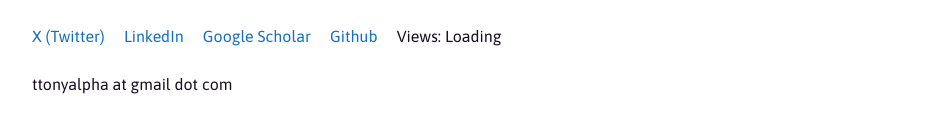
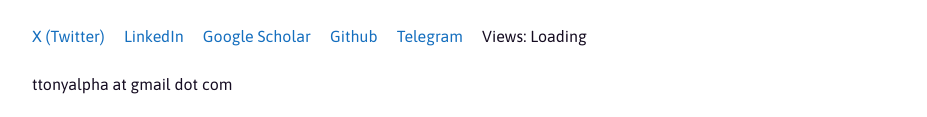
Before and after one commit to tttonyalpha/tttonyalpha.github.io, a plain HTML site: page index.html in a window 1280 px wide. Shown: the part 331-448 px from the top of the page, without its empty margins (176-1103 px from the left). Drawn offline with nearby package versions, Linux system fonts and the light colour scheme; some packages are replaced by stand-ins of ours; a script that the page names is missing.

Commit message:
Update index.html

```diff
--- a/index.html
+++ b/index.html
@@ -42,6 +42,8 @@
             <a href="https://www.linkedin.com/in/nikita-kachaev-52218222b/?originalSubdomain=en">LinkedIn</a>&nbsp;&nbsp;&nbsp;&nbsp;
             <a href="https://scholar.google.com/citations?user=GdG_BDsAAAAJ&hl=en">Google Scholar</a>&nbsp;&nbsp;&nbsp;&nbsp;
             <a href="https://github.com/tttonyalpha">Github</a>&nbsp;&nbsp;&nbsp;&nbsp;
+            <a href="https://t.me/my_name_is_nikita_hey">Telegram</a>&nbsp;&nbsp;&nbsp;&nbsp;
+
             <span style="white-space: nowrap;">
               Views:&nbsp;<span id="busuanzi_value_page_pv">Loading</span>
             </span>
```
